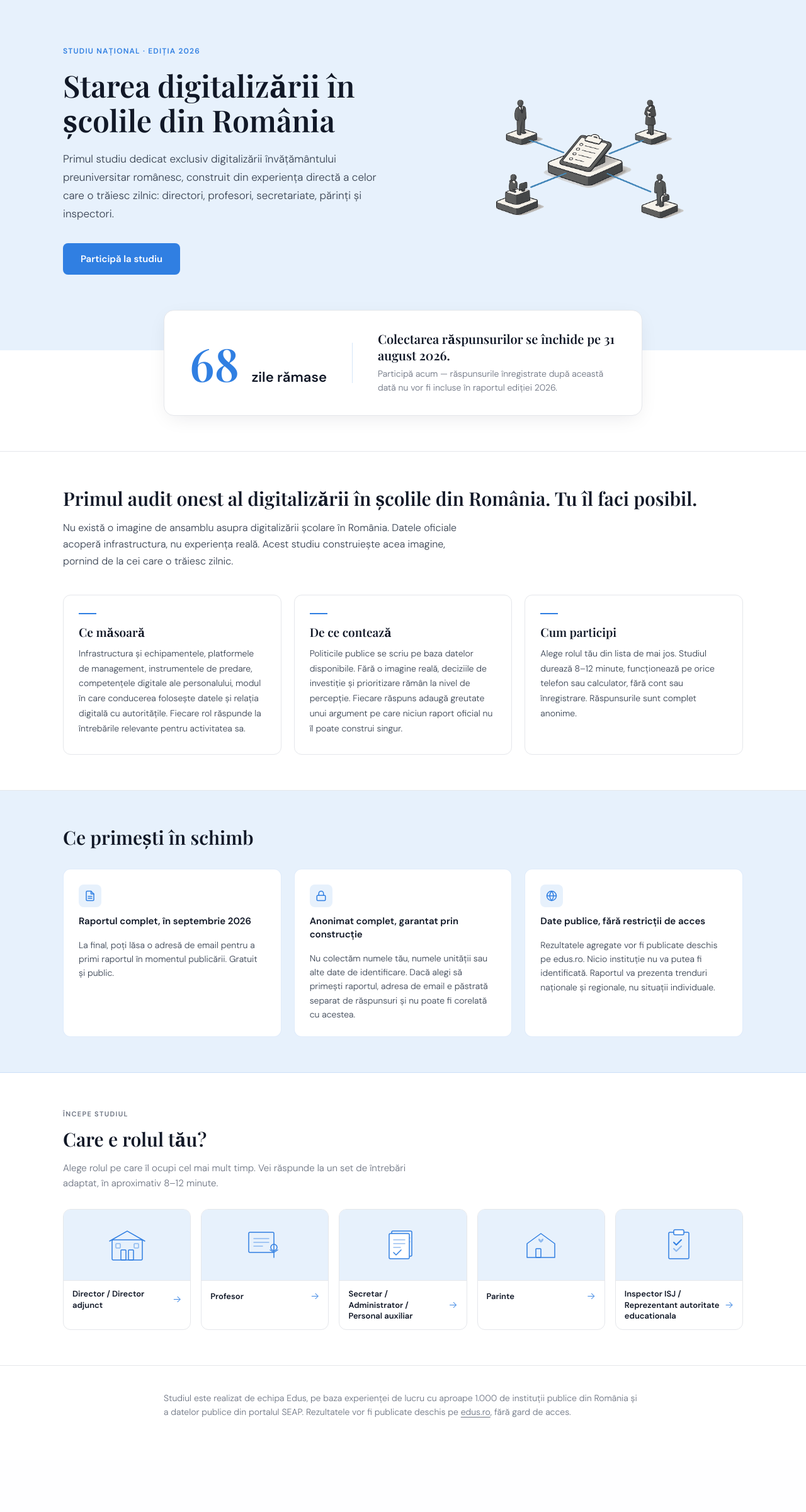
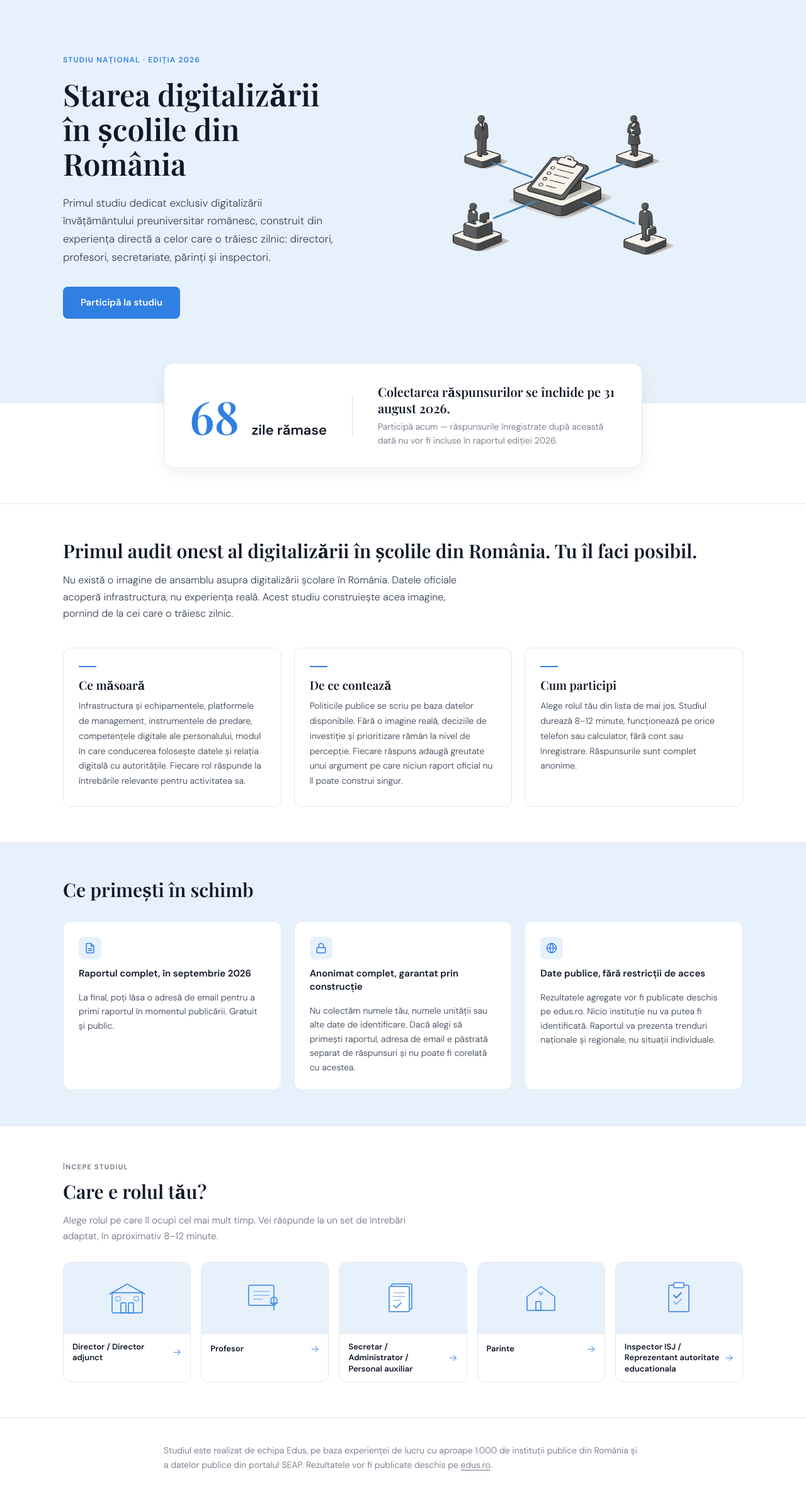
Before and after one commit to tonigherca/pulse-survey, a Django app: page /studiu/ in a window 1280 px wide. Shown: the whole page at 63% size. Before the commit the page ends 2250 px from the top, so only its background shows below. Run offline with Django 4.2, Linux system fonts and the light colour scheme; some web fonts are replaced.

Commit message:
Hero: 80vh min-height, larger illustration column, clean footer copy
- Hero section now fills 80vh on desktop (auto on mobile)
- Figure column widened to 1.4fr for more illustration presence
- Removed "fără gard de acces." from credibility footer

Co-Authored-By: Claude Sonnet 4.6 <noreply@anthropic.com>

```diff
--- a/backend/survey/static/survey/css/survey.css
+++ b/backend/survey/static/survey/css/survey.css
@@ -1022,18 +1022,22 @@ a { color: var(--blue); }
    ========================================================= */
 .landing-hero {
   background: var(--blue-light);
+  min-height: 80vh;
   padding: 72px 24px 120px;
+  display: flex;
+  align-items: center;
 }
 @media (max-width: 640px) {
-  .landing-hero { padding: 48px 20px 88px; }
+  .landing-hero { min-height: 0; padding: 48px 20px 88px; }
 }
 
 .landing-hero__inner {
+  width: 100%;
   max-width: 1080px;
   margin: 0 auto;
   display: grid;
-  grid-template-columns: 1fr 1fr;
-  gap: 56px;
+  grid-template-columns: 1fr 1.4fr;
+  gap: 48px;
   align-items: center;
 }
 @media (max-width: 860px) {
--- a/backend/survey/templates/survey/landing.html
+++ b/backend/survey/templates/survey/landing.html
@@ -226,8 +226,7 @@
     <p class="credibility-text">
       Studiul este realizat de echipa Edus, pe baza experienței de lucru cu aproape 1.000 de
       instituții publice din România și a datelor publice din portalul SEAP. Rezultatele vor
-      fi publicate deschis pe <a href="https://edus.ro" style="color:var(--muted);text-decoration:underline;text-underline-offset:3px;">edus.ro</a>,
-      fără gard de acces.
+      fi publicate deschis pe <a href="https://edus.ro" style="color:var(--muted);text-decoration:underline;text-underline-offset:3px;">edus.ro</a>.
     </p>
   </div>
 </footer>
```
